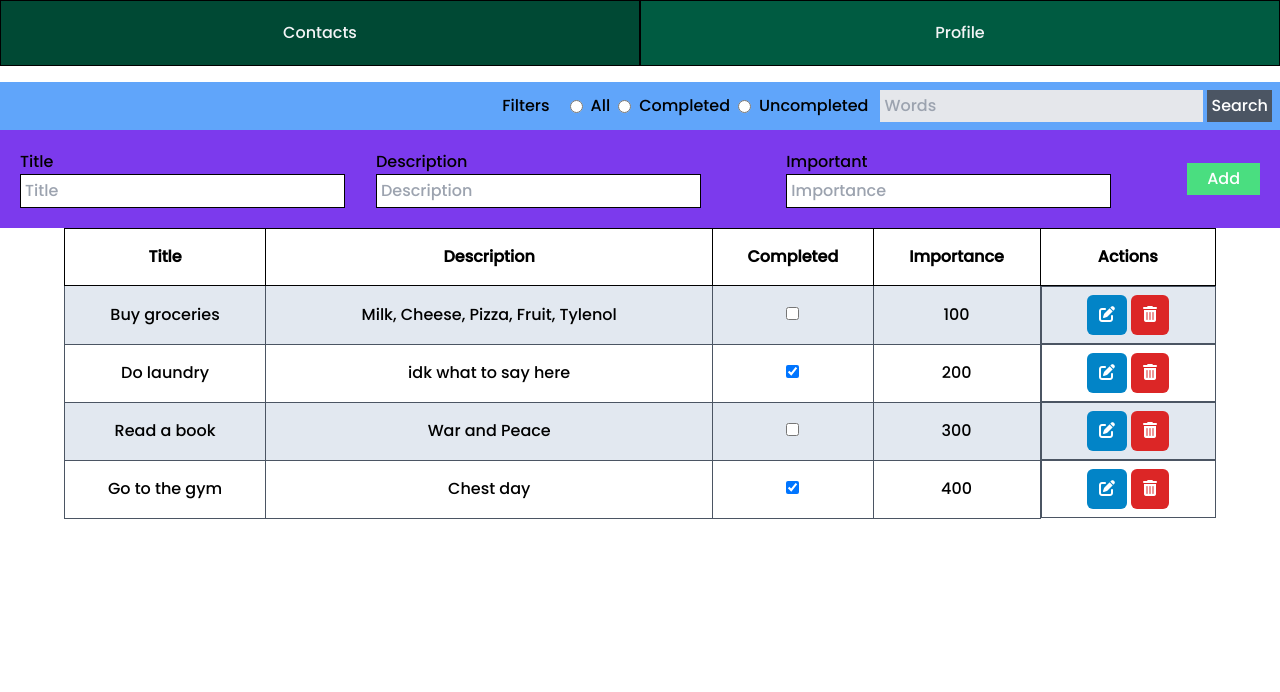
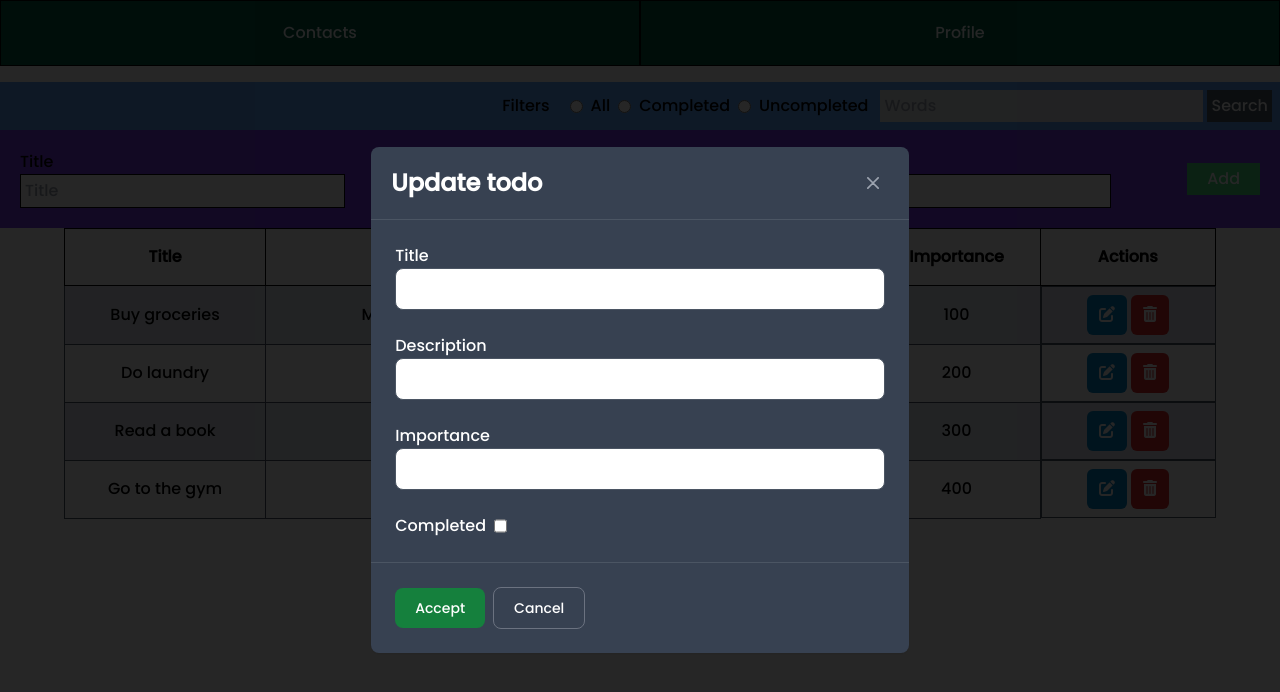
Before and after one commit to AnderCabrera/contacts, a website with bundled scripts: page src/pages/todo/todo.html in a window 1280 px wide. Built offline with nearby package versions, Linux system fonts and the light colour scheme.

Commit message:
update modal

```diff
--- a/src/pages/todo/todo.html
+++ b/src/pages/todo/todo.html
@@ -122,5 +122,101 @@
         ></tbody>
       </table>
     </div>
+
+    <div
+      id="update-modal"
+      tabindex="-1"
+      aria-hidden="true"
+      class="fixed flex justify-center items-center top-0 z-50 w-full h-full p-4 bg-black/85 "
+    >
+      <div class="relative flex justify-center max-h-full w-full max-w-2xl">
+        <!-- Modal content -->
+        <div class="relative rounded-lg shadow bg-gray-700 w-[80%]">
+          <!-- Modal header -->
+          <div
+            class="flex items-start justify-between rounded-t border-b p-5 border-gray-600"
+          >
+            <h3 class="text-xl font-semibold text-white lg:text-2xl">
+              Update todo
+            </h3>
+            <button
+              type="button"
+              class="ms-auto inline-flex h-8 w-8 items-center justify-center rounded-lg bg-transparent text-sm text-gray-400 hover:bg-gray-200 hover:text-gray-900 hover:bg-gray-600 hover:text-white"
+              id="x-close-modal"
+            >
+              <svg
+                class="h-3 w-3"
+                aria-hidden="true"
+                xmlns="http://www.w3.org/2000/svg"
+                fill="none"
+                viewBox="0 0 14 14"
+              >
+                <path
+                  stroke="currentColor"
+                  stroke-linecap="round"
+                  stroke-linejoin="round"
+                  stroke-width="2"
+                  d="m1 1 6 6m0 0 6 6M7 7l6-6M7 7l-6 6"
+                />
+              </svg>
+              <span class="sr-only">Close modal</span>
+            </button>
+          </div>
+          <!-- Modal body -->
+          <div class="space-y-6 p-6">
+            <div class="">
+              <label for="update-title" class="text-white">Title</label>
+              <input
+                type="text"
+                class="w-full p-2 border rounded-lg border-gray-600"
+                id="update-title"
+              />
+            </div>
+            <div class="">
+              <label for="update-description" class="text-white">Description</label>
+              <input
+                type="text"
+                class="w-full p-2 border rounded-lg border-gray-600"
+                id="update-description"
+              />
+            </div>
+
+            <div class="">
+              <label for="update-importance" class="text-white">Importance</label>
+              <input
+                type="number"
+                min="1"
+                class="w-full p-2 border rounded-lg border-gray-600"
+                id="update-importance"
+              />
+            </div>
+
+            <div class="flex">
+              <label for="update-completed" class="text-white">Completed</label>
+              <input type="checkbox" class="ml-2" id="update-completed" />
+            </div>
+          </div>
+          <!-- Modal footer -->
+          <div
+            class="flex items-center space-x-2 rtl:space-x-reverse rounded-b border-t p-6 border-gray-600"
+          >
+            <button
+              type="button"
+              class="rounded-lg bg-green-700 px-5 py-2.5 text-center text-sm font-medium text-white hover:bg-green-800 focus:outline-none focus:ring-4 focus:ring-green-300 bg-green-600 hover:bg-green-700 focus:ring-green-800"
+              id="update-contact"
+            >
+              Accept
+            </button>
+            <button
+              type="button"
+              class="rounded-lg border border-gray-200 px-5 py-2.5 text-sm font-medium text-white hover:bg-gray-100 hover:text-gray-900 focus:z-10 focus:outline-none focus:ring-4 focus:ring-blue-300 border-gray-500 bg-gray-700 text-gray-300 hover:bg-gray-600 hover:text-white"
+              id="cancel-update"
+            >
+              Cancel
+            </button>
+          </div>
+        </div>
+      </div>
+    </div>
   </body>
 </html>
```
